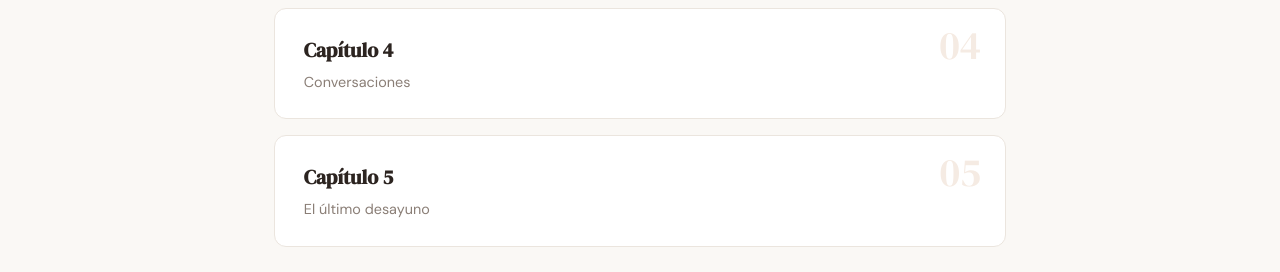
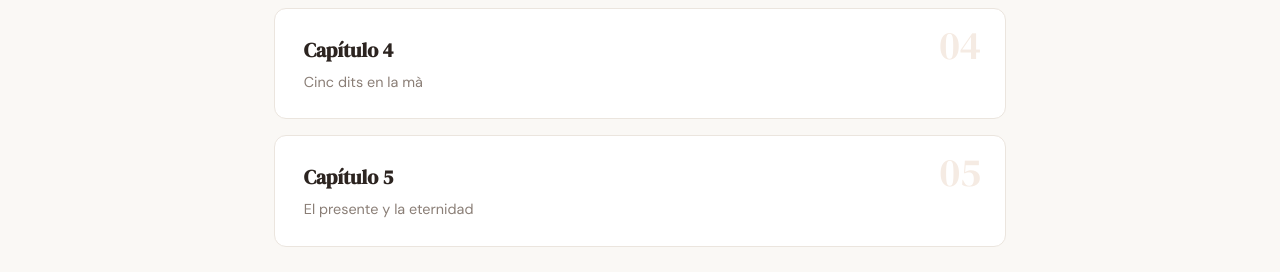
Before and after one commit to anamateomotos/desayunos-con-sebastian, a React (Vite) app: page / in a window 1280 px wide. Shown: the part 624-896 px from the top of the page. Built offline with nearby package versions, Linux system fonts and the light colour scheme.

Commit message:
actualizo contenido

```diff
--- a/src/data/chapters.js
+++ b/src/data/chapters.js
@@ -67,7 +67,7 @@ Y fíjate qué maravilla cómo se formatea todo esto en algo tan sencillo como l
   {
     id: 4,
     title: "Capítulo 4",
-    subtitle: "Conversaciones",
+    subtitle: "Cinc dits en la mà",
     content: `
       Aquí va el contenido del capítulo 4.
     `,
@@ -75,7 +75,7 @@ Y fíjate qué maravilla cómo se formatea todo esto en algo tan sencillo como l
   {
     id: 5,
     title: "Capítulo 5",
-    subtitle: "El último desayuno",
+    subtitle: "El presente y la eternidad",
     content: `
       Aquí va el contenido del capítulo 5.
     `,
```
